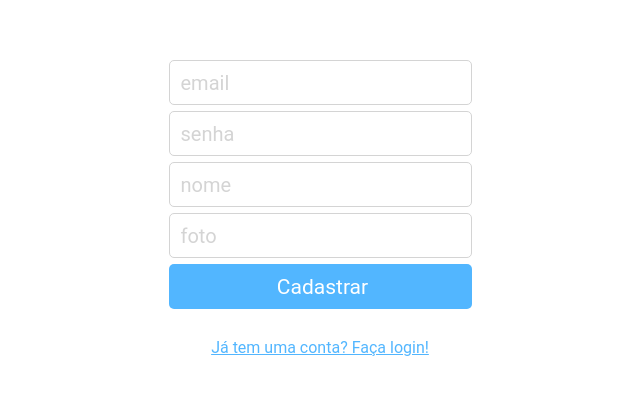
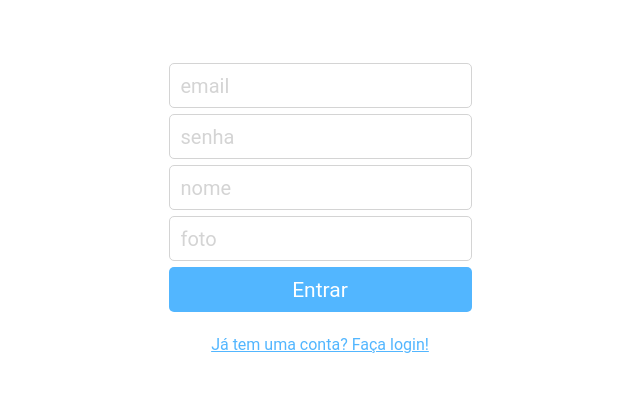
Before and after one commit to victorhrdsilva/DoItReact, a React (Create React App) app: page /register in a window 1280 px wide. Shown: the part 192-586 px from the top of the page, without its empty margins (320-960 px from the left). Built offline with nearby package versions, Linux system fonts and the light colour scheme.

Commit message:
add animation react

```diff
--- a/src/Components/LoginPage.js
+++ b/src/Components/LoginPage.js
@@ -3,6 +3,7 @@ import { Link, useNavigate } from "react-router-dom";
 import FormStyled from "../styled/FormStyled";
 import { login } from "./Service/Service";
 import UserContext from "../contexts/UserContext";
+import {ThreeDots} from 'react-loader-spinner'
 
 export default function LoginPage() {
     const [form, setForm] = useState({
@@ -37,7 +38,16 @@ export default function LoginPage() {
             <form onSubmit={Submit}>
                 <input name="email" value={form.email} type="email" placeholder="email" onChange={handleForm} required></input>
                 <input name="password" value={form.password} type="password" placeholder="senha" onChange={handleForm} required></input>
-                <input type="submit" value="Entrar"></input>
+                <button>{loading ? <ThreeDots
+                    height="80"
+                    width="80"
+                    radius="9"
+                    color="#FFFFFF"
+                    ariaLabel="three-dots-loading"
+                    wrapperStyle={{}}
+                    wrapperClassName=""
+                    visible={true}
+                /> : "Entrar"}</button>
             </form>
             <Link to={"/register"}>
                 <p>Não tem uma conta? Cadastre-se!</p>
--- a/src/Components/RegisterPage.js
+++ b/src/Components/RegisterPage.js
@@ -1,14 +1,18 @@
 import FormStyled from "../styled/FormStyled"
 import { Link, useNavigate } from "react-router-dom"
-import { useEffect, useState } from "react"
+import { useContext, useState } from "react"
 import { register } from "./Service/Service";
+import UserContext from "../contexts/UserContext";
+import {ThreeDots} from 'react-loader-spinner'
 
 export default function RegisterPage() {
+    const { loading, setLoading } = useContext(UserContext)
+
     const [form, setForm] = useState({
         email: "",
-	    name: "",
-	    image: "",
-	    password: ""
+        name: "",
+        image: "",
+        password: ""
     });
     const navigate = useNavigate();
 
@@ -19,24 +23,38 @@ export default function RegisterPage() {
         });
     }
 
-    function Submit () {
-        useEffect(() => {
-            register (form)
+    function Submit(event) {
+        event.preventDefault();
+        setLoading(true);
+
+        register(form)
             .then(() => {
                 navigate("/");
+                setLoading(false);
             }).catch(() => {
-                alert("Preencha os campos corretamente!")
+                alert((res) => { alert(res.response.data.message) })
             })
-        })
     }
 
+
     return (
-        <FormStyled onSubmit={Submit}>
+        <FormStyled>
+            <form onSubmit={Submit}>
                 <input name="email" type="email" placeholder="email" onChange={handleForm} required></input>
                 <input name="password" type="password" placeholder="senha" onChange={handleForm} required></input>
                 <input name="name" type="text" placeholder="nome" onChange={handleForm} required></input>
                 <input name="image" type="url" placeholder="foto" onChange={handleForm} required></input>
-                <input type="submit" value="Cadastrar"></input>
+                <button type="submit" value="Cadastrar">{loading ? <ThreeDots
+                    height="80"
+                    width="80"
+                    radius="9"
+                    color="#FFFFFF"
+                    ariaLabel="three-dots-loading"
+                    wrapperStyle={{}}
+                    wrapperClassName=""
+                    visible={true}
+                /> : "Entrar"}</button>
+            </form>
             <Link to={"/"}>
                 <p>Já tem uma conta? Faça login!</p>
             </Link>
--- a/src/Components/Service/Service.js
+++ b/src/Components/Service/Service.js
@@ -20,6 +20,7 @@ function login(body) {
 
 function register(body) {
   const promise = axios.post(`${url}auth/sign-up`, body);
+  promise.then(console.log(promise.data))
   return promise;
 };
 
--- a/src/styled/FormStyled.js
+++ b/src/styled/FormStyled.js
@@ -1,12 +1,27 @@
+import { useContext } from 'react';
 import styled from 'styled-components';
+import UserContext from '../contexts/UserContext';
 
-export default function FormStyled ({children}) {
+export default function FormStyled({ children }) {
+    const { loading } = useContext(UserContext);
+
     return (
-        <Wrapper>
+        <>
+            {loading ? <InvisibleLayer></InvisibleLayer> : ""}
+            <Wrapper loading={loading}>
                 {children}
             </Wrapper>
+        </>
     )
 }
+
+const InvisibleLayer = styled.div`
+    width: 100vw;
+    height: 100vh;
+    position: absolute;
+    background-color: rgba(255, 255, 255, 0.3);
+    z-index: 2;
+`
 
 const Wrapper = styled.div`
     display: flex;
@@ -32,17 +47,27 @@ input {
         box-sizing: border-box;
         padding-left: 11px;
         font-size: 20px;
+        color: ${props => props.loading ? '#AFAFAF' : "black"};
+        background-color: ${props => props.loading ? 'var(--secundary-background-color-input)' : 'var(--secundary-background-color)'};
 
         &::placeholder {
         color: var(--border-color-input);
         }
 
-    &[type=submit] {
+    }
+    button {
+        display: flex;
+        justify-content: center;
+        align-items: center;
+        width: 80vw;
+        max-width: 303px;
+        height: 45px;
+        border-radius: 5px;
+        box-sizing: border-box;
         background-color: var(--secondary-color);
         color: var(--secundary-text-color);
         font-size: 21px;
         border: none;
-    }
     }
     p {
         color: var(--secondary-color);
```
Lines whose indentation alone changed are shown as unchanged.
